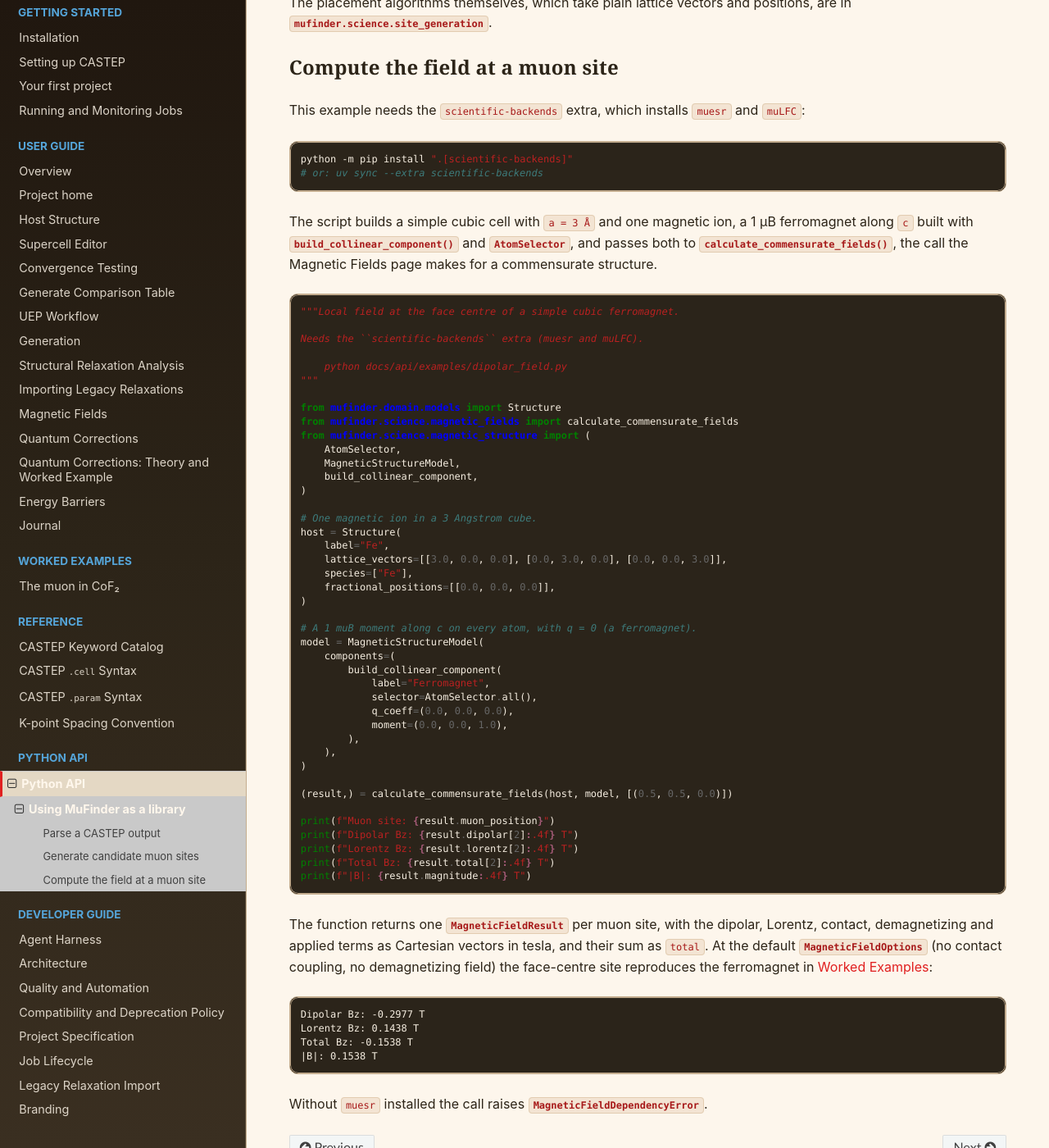
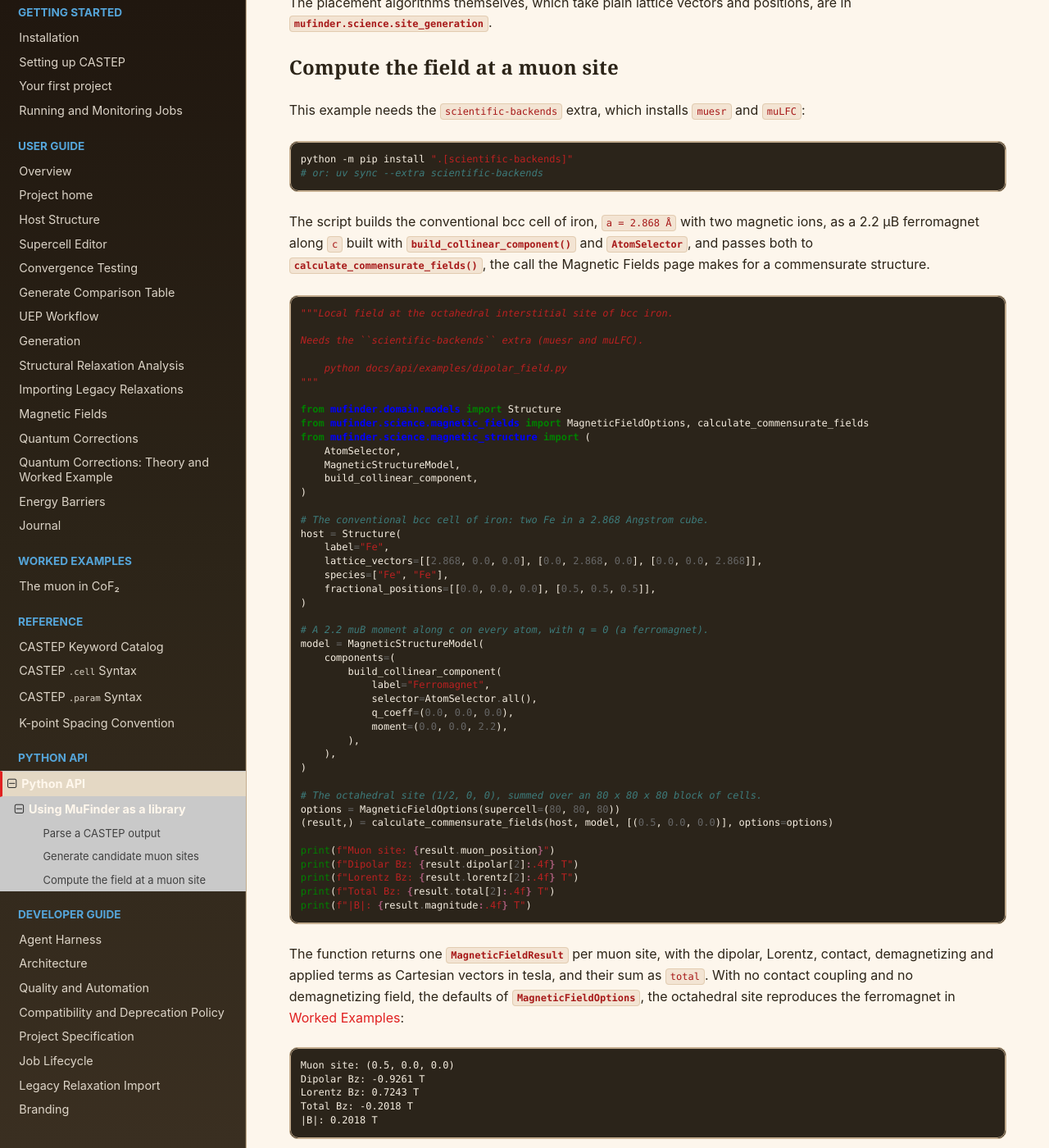
Before and after one commit to BenHuddart/mufinder, a Sphinx documentation site: the page built from docs/api/using_mufinder.rst, in a window 1280 px wide and 1400 px high, scrolled down 2748 px. Shown: the whole window at 82% size. Built offline with Sphinx 7.4.7 and the Read the Docs theme 3.1.0, drawn with Linux system fonts in a browser that asks for light colours.

Commit message:
docs: make bcc iron the ferromagnet worked example of the field theory
The Ferromagnet example is now bcc Fe (2.868 Å, 2.2 μB per Fe): the
octahedral and tetrahedral dipolar fields, the Lorentz and sphere
demagnetizing fields that cancel, the contact field and a measured
magnetisation, each pinned through the public field calculation. The API
dipolar-field example uses the octahedral site.

Co-Authored-By: Claude Sonnet 5.5 <noreply@anthropic.com>

```diff
--- a/docs/api/examples/dipolar_field.py
+++ b/docs/api/examples/dipolar_field.py
@@ -1,4 +1,4 @@
-"""Local field at the face centre of a simple cubic ferromagnet.
+"""Local field at the octahedral interstitial site of bcc iron.
 
 Needs the ``scientific-backends`` extra (muesr and muLFC).
 
@@ -6,34 +6,36 @@ Needs the ``scientific-backends`` extra (muesr and muLFC).
 """
 
 from mufinder.domain.models import Structure
-from mufinder.science.magnetic_fields import calculate_commensurate_fields
+from mufinder.science.magnetic_fields import MagneticFieldOptions, calculate_commensurate_fields
 from mufinder.science.magnetic_structure import (
     AtomSelector,
     MagneticStructureModel,
     build_collinear_component,
 )
 
-# One magnetic ion in a 3 Angstrom cube.
+# The conventional bcc cell of iron: two Fe in a 2.868 Angstrom cube.
 host = Structure(
     label="Fe",
-    lattice_vectors=[[3.0, 0.0, 0.0], [0.0, 3.0, 0.0], [0.0, 0.0, 3.0]],
-    species=["Fe"],
-    fractional_positions=[[0.0, 0.0, 0.0]],
+    lattice_vectors=[[2.868, 0.0, 0.0], [0.0, 2.868, 0.0], [0.0, 0.0, 2.868]],
+    species=["Fe", "Fe"],
+    fractional_positions=[[0.0, 0.0, 0.0], [0.5, 0.5, 0.5]],
 )
 
-# A 1 muB moment along c on every atom, with q = 0 (a ferromagnet).
+# A 2.2 muB moment along c on every atom, with q = 0 (a ferromagnet).
 model = MagneticStructureModel(
     components=(
         build_collinear_component(
             label="Ferromagnet",
             selector=AtomSelector.all(),
             q_coeff=(0.0, 0.0, 0.0),
-            moment=(0.0, 0.0, 1.0),
+            moment=(0.0, 0.0, 2.2),
         ),
     ),
 )
 
-(result,) = calculate_commensurate_fields(host, model, [(0.5, 0.5, 0.0)])
+# The octahedral site (1/2, 0, 0), summed over an 80 x 80 x 80 block of cells.
+options = MagneticFieldOptions(supercell=(80, 80, 80))
+(result,) = calculate_commensurate_fields(host, model, [(0.5, 0.0, 0.0)], options=options)
 
 print(f"Muon site: {result.muon_position}")
 print(f"Dipolar Bz: {result.dipolar[2]:.4f} T")
--- a/docs/api/using_mufinder.rst
+++ b/docs/api/using_mufinder.rst
@@ -91,8 +91,8 @@ This example needs the ``scientific-backends`` extra, which installs
    python -m pip install ".[scientific-backends]"
    # or: uv sync --extra scientific-backends
 
-The script builds a simple cubic cell with ``a = 3 Å`` and one magnetic ion, a
-1 μB ferromagnet along ``c`` built with
+The script builds the conventional bcc cell of iron, ``a = 2.868 Å`` with two
+magnetic ions, as a 2.2 μB ferromagnet along ``c`` built with
 :func:`~mufinder.science.magnetic_structure.build_collinear_component` and
 :class:`~mufinder.science.magnetic_structure.AtomSelector`, and passes both to
 :func:`~mufinder.science.magnetic_fields.calculate_commensurate_fields`, the
@@ -104,17 +104,18 @@ call the Magnetic Fields page makes for a commensurate structure.
 The function returns one
 :class:`~mufinder.science.magnetic_fields.MagneticFieldResult` per muon site,
 with the dipolar, Lorentz, contact, demagnetizing and applied terms as
-Cartesian vectors in tesla, and their sum as ``total``. At the default
-:class:`~mufinder.science.magnetic_fields.MagneticFieldOptions` (no contact
-coupling, no demagnetizing field) the face-centre site reproduces the
-ferromagnet in :ref:`magnetic-fields-worked-examples`:
+Cartesian vectors in tesla, and their sum as ``total``. With no contact
+coupling and no demagnetizing field, the defaults of
+:class:`~mufinder.science.magnetic_fields.MagneticFieldOptions`, the
+octahedral site reproduces the ferromagnet in :ref:`magnetic-fields-worked-examples`:
 
 .. code-block:: text
 
-   Dipolar Bz: -0.2977 T
-   Lorentz Bz: 0.1438 T
-   Total Bz: -0.1538 T
-   |B|: 0.1538 T
+   Muon site: (0.5, 0.0, 0.0)
+   Dipolar Bz: -0.9261 T
+   Lorentz Bz: 0.7243 T
+   Total Bz: -0.2018 T
+   |B|: 0.2018 T
 
 Without ``muesr`` installed the call raises
 :class:`~mufinder.science.magnetic_fields.MagneticFieldDependencyError`.
```
Also changed, not shown: docs/user_guide/magnetic_fields_theory.rst (+46 -34 lines), 2 other files.
